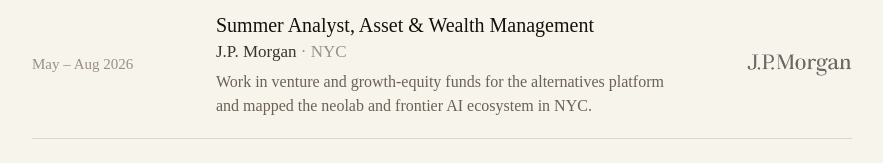
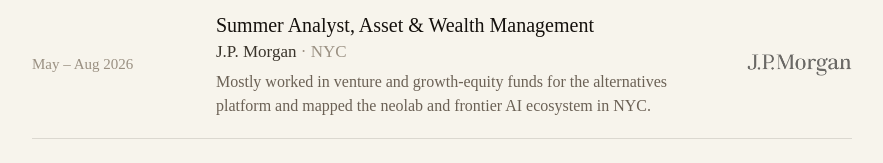
Before and after one commit to veronicas-world/aboutme, a Next.js app: page /experience in a window 1280 px wide. Shown: the part 980-1143 px from the top of the page, without its empty margins (198-1081 px from the left). Built offline with nearby package versions, Linux system fonts and the light colour scheme.

Commit message:
Experience: update J.P. Morgan note
Co-authored-by: factory-droid[bot] <138933559+factory-droid[bot]@users.noreply.github.com>

```diff
--- a/src/content/site.ts
+++ b/src/content/site.ts
@@ -133,7 +133,7 @@ export const experience = [
     location: "NYC",
     logo: "/logos/std/jpm.png",
     logoWide: true,
-    note: "Work in venture and growth-equity funds for the alternatives platform and mapped the neolab and frontier AI ecosystem in NYC.",
+    note: "Mostly worked in venture and growth-equity funds for the alternatives platform and mapped the neolab and frontier AI ecosystem in NYC.",
   },
   {
     year: "Jan – Jun 2026",
```
